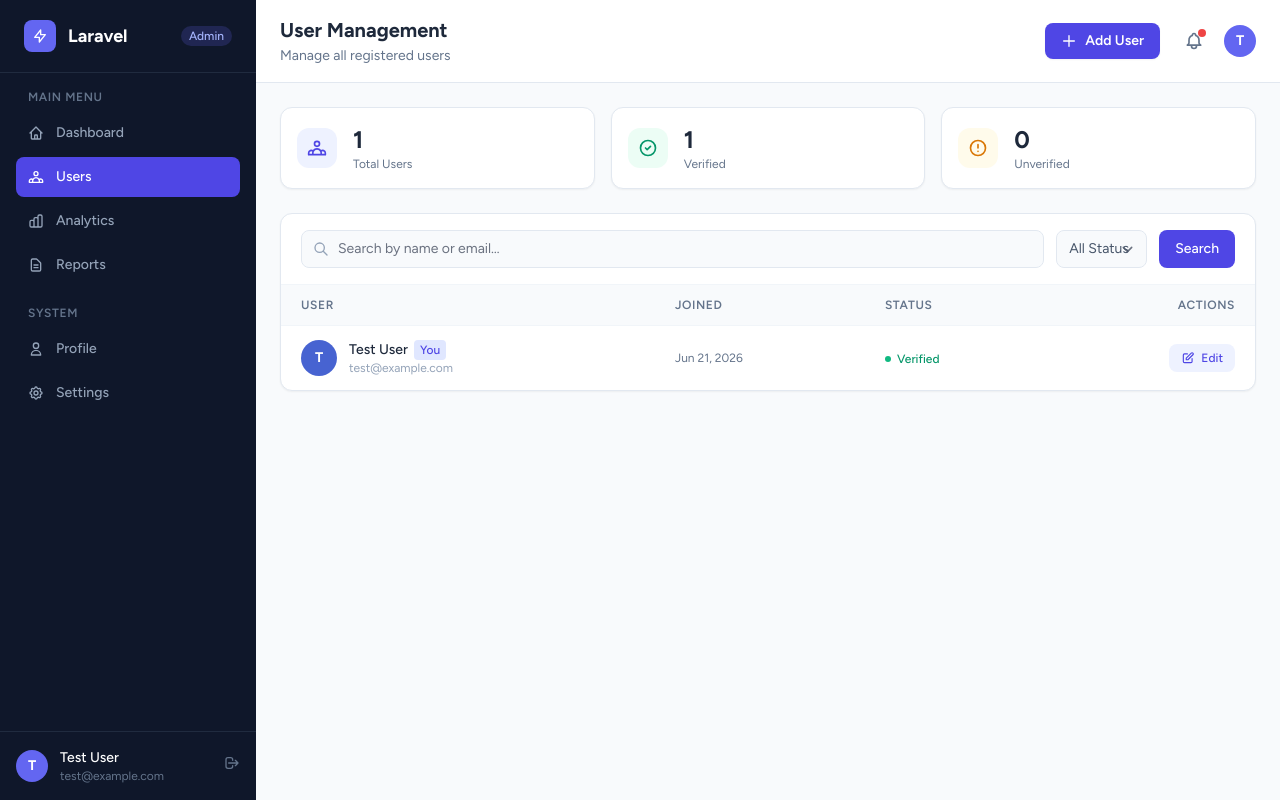
After one commit to safeerck/geni3, a Laravel app: page /admin/users in a window 1280 px wide. The commit adds this page. Run offline with Laravel 12, Linux system fonts and the light colour scheme; a user stored in the database is signed in; data comes from the database, SQL or seed files in the repository; style sheets or scripts are compiled from the project's sources.

Commit message:
Add a comprehensive user management system with full CRUD capabilities
Implement a new UserController with index, create, store, edit, update, and destroy methods, along with corresponding Blade views for managing users, and integrate it into the admin routes.

Replit-Commit-Author: Agent
Replit-Commit-Session-Id: 1f771965-bce1-43b9-b3dd-bd901438ada5
Replit-Commit-Checkpoint-Type: full_checkpoint
Replit-Commit-Event-Id: 54cde678-e35e-4120-9c9a-9958bc5d651b
Replit-Commit-Screenshot-Url: https://storage.googleapis.com/screenshot-production-us-central1/e3f67dda-bef8-4646-85fb-06e19cd4fa77/1f771965-bce1-43b9-b3dd-bd901438ada5/1fZYRye
Replit-Helium-Checkpoint-Created: true

```diff
--- /dev/null
+++ b/app/Http/Controllers/Admin/UserController.php
@@ -0,0 +1,101 @@
+<?php
+
+namespace App\Http\Controllers\Admin;
+
+use App\Http\Controllers\Controller;
+use App\Models\User;
+use Illuminate\Http\Request;
+use Illuminate\Support\Facades\Hash;
+use Illuminate\Validation\Rules;
+
+class UserController extends Controller
+{
+    public function index(Request $request)
+    {
+        $query = User::query();
+
+        if ($request->filled('search')) {
+            $query->where(function ($q) use ($request) {
+                $q->where('name', 'like', '%' . $request->search . '%')
+                  ->orWhere('email', 'like', '%' . $request->search . '%');
+            });
+        }
+
+        if ($request->filled('status')) {
+            if ($request->status === 'verified') {
+                $query->whereNotNull('email_verified_at');
+            } elseif ($request->status === 'unverified') {
+                $query->whereNull('email_verified_at');
+            }
+        }
+
+        $users = $query->latest()->paginate(10)->withQueryString();
+        $total = User::count();
+        $verified = User::whereNotNull('email_verified_at')->count();
+
+        return view('admin.users.index', compact('users', 'total', 'verified'));
+    }
+
+    public function create()
+    {
+        return view('admin.users.create');
+    }
+
+    public function store(Request $request)
+    {
+        $request->validate([
+            'name'     => ['required', 'string', 'max:255'],
+            'email'    => ['required', 'string', 'email', 'max:255', 'unique:users'],
+            'password' => ['required', 'confirmed', Rules\Password::defaults()],
+        ]);
+
+        User::create([
+            'name'               => $request->name,
+            'email'              => $request->email,
+            'password'           => Hash::make($request->password),
+            'email_verified_at'  => $request->boolean('verified') ? now() : null,
+        ]);
+
+        return redirect()->route('admin.users.index')
+                         ->with('success', 'User created successfully.');
+    }
+
+    public function edit(User $user)
+    {
+        return view('admin.users.edit', compact('user'));
+    }
+
+    public function update(Request $request, User $user)
+    {
+        $request->validate([
+            'name'  => ['required', 'string', 'max:255'],
+            'email' => ['required', 'string', 'email', 'max:255', 'unique:users,email,' . $user->id],
+            'password' => ['nullable', 'confirmed', Rules\Password::defaults()],
+        ]);
+
+        $user->update([
+            'name'              => $request->name,
+            'email'             => $request->email,
+            'email_verified_at' => $request->boolean('verified') ? ($user->email_verified_at ?? now()) : null,
+        ]);
+
+        if ($request->filled('password')) {
+            $user->update(['password' => Hash::make($request->password)]);
+        }
+
+        return redirect()->route('admin.users.index')
+                         ->with('success', 'User updated successfully.');
+    }
+
+    public function destroy(User $user)
+    {
+        if ($user->id === auth()->id()) {
+            return back()->with('error', 'You cannot delete your own account.');
+        }
+
+        $user->delete();
+
+        return redirect()->route('admin.users.index')
+                         ->with('success', 'User deleted successfully.');
+    }
+}
--- /dev/null
+++ b/resources/views/admin/users/index.blade.php
@@ -0,0 +1,199 @@
+<x-app-layout>
+    <x-slot name="title">Users</x-slot>
+    <x-slot name="header">
+        <div class="flex items-center justify-between">
+            <div>
+                <h1 class="text-xl font-bold text-slate-800">User Management</h1>
+                <p class="text-sm text-slate-500 mt-0.5">Manage all registered users</p>
+            </div>
+            <a href="{{ route('admin.users.create') }}"
+               class="flex items-center gap-2 px-4 py-2 bg-indigo-600 hover:bg-indigo-700 text-white text-sm font-semibold rounded-lg transition shadow-sm">
+                <svg class="w-4 h-4" fill="none" viewBox="0 0 24 24" stroke="currentColor"><path stroke-linecap="round" stroke-linejoin="round" stroke-width="2" d="M12 4v16m8-8H4"/></svg>
+                Add User
+            </a>
+        </div>
+    </x-slot>
+
+    {{-- Flash messages --}}
+    @if (session('success'))
+        <div class="mb-5 flex items-center gap-3 bg-emerald-50 border border-emerald-200 text-emerald-700 px-4 py-3 rounded-lg text-sm">
+            <svg class="w-4 h-4 flex-shrink-0" fill="none" viewBox="0 0 24 24" stroke="currentColor"><path stroke-linecap="round" stroke-linejoin="round" stroke-width="2" d="M5 13l4 4L19 7"/></svg>
+            {{ session('success') }}
+        </div>
+    @endif
+    @if (session('error'))
+        <div class="mb-5 flex items-center gap-3 bg-red-50 border border-red-200 text-red-700 px-4 py-3 rounded-lg text-sm">
+            <svg class="w-4 h-4 flex-shrink-0" fill="none" viewBox="0 0 24 24" stroke="currentColor"><path stroke-linecap="round" stroke-linejoin="round" stroke-width="2" d="M6 18L18 6M6 6l12 12"/></svg>
+            {{ session('error') }}
+        </div>
+    @endif
+
+    {{-- Stats row --}}
+    <div class="grid grid-cols-1 sm:grid-cols-3 gap-4 mb-6">
+        <div class="bg-white rounded-xl border border-slate-200 shadow-sm p-4 flex items-center gap-4">
+            <div class="w-10 h-10 bg-indigo-50 rounded-xl flex items-center justify-center flex-shrink-0">
+                <svg class="w-5 h-5 text-indigo-600" fill="none" viewBox="0 0 24 24" stroke="currentColor"><path stroke-linecap="round" stroke-linejoin="round" stroke-width="2" d="M17 20h5v-2a3 3 0 00-5.356-1.857M17 20H7m10 0v-2c0-.656-.126-1.283-.356-1.857M7 20H2v-2a3 3 0 015.356-1.857M7 20v-2c0-.656.126-1.283.356-1.857m0 0a5.002 5.002 0 019.288 0M15 7a3 3 0 11-6 0 3 3 0 016 0z"/></svg>
+            </div>
+            <div>
+                <p class="text-2xl font-bold text-slate-800">{{ $total }}</p>
+                <p class="text-xs text-slate-500">Total Users</p>
+            </div>
+        </div>
+        <div class="bg-white rounded-xl border border-slate-200 shadow-sm p-4 flex items-center gap-4">
+            <div class="w-10 h-10 bg-emerald-50 rounded-xl flex items-center justify-center flex-shrink-0">
+                <svg class="w-5 h-5 text-emerald-600" fill="none" viewBox="0 0 24 24" stroke="currentColor"><path stroke-linecap="round" stroke-linejoin="round" stroke-width="2" d="M9 12l2 2 4-4m6 2a9 9 0 11-18 0 9 9 0 0118 0z"/></svg>
+            </div>
+            <div>
+                <p class="text-2xl font-bold text-slate-800">{{ $verified }}</p>
+                <p class="text-xs text-slate-500">Verified</p>
+            </div>
+        </div>
+        <div class="bg-white rounded-xl border border-slate-200 shadow-sm p-4 flex items-center gap-4">
+            <div class="w-10 h-10 bg-amber-50 rounded-xl flex items-center justify-center flex-shrink-0">
+                <svg class="w-5 h-5 text-amber-600" fill="none" viewBox="0 0 24 24" stroke="currentColor"><path stroke-linecap="round" stroke-linejoin="round" stroke-width="2" d="M12 8v4m0 4h.01M21 12a9 9 0 11-18 0 9 9 0 0118 0z"/></svg>
+            </div>
+            <div>
+                <p class="text-2xl font-bold text-slate-800">{{ $total - $verified }}</p>
+                <p class="text-xs text-slate-500">Unverified</p>
+            </div>
+        </div>
+    </div>
+
+    {{-- Table card --}}
+    <div class="bg-white rounded-xl border border-slate-200 shadow-sm overflow-hidden">
+        {{-- Search & filter bar --}}
+        <div class="px-5 py-4 border-b border-slate-100">
+            <form method="GET" action="{{ route('admin.users.index') }}" class="flex flex-col sm:flex-row gap-3">
+                <div class="relative flex-1">
+                    <svg class="absolute left-3 top-1/2 -translate-y-1/2 w-4 h-4 text-slate-400" fill="none" viewBox="0 0 24 24" stroke="currentColor"><path stroke-linecap="round" stroke-linejoin="round" stroke-width="2" d="M21 21l-6-6m2-5a7 7 0 11-14 0 7 7 0 0114 0z"/></svg>
+                    <input type="text" name="search" value="{{ request('search') }}" placeholder="Search by name or email…"
+                        class="w-full pl-9 pr-4 py-2 text-sm border border-slate-200 rounded-lg focus:outline-none focus:ring-2 focus:ring-indigo-500 focus:border-transparent bg-slate-50" />
+                </div>
+                <select name="status" class="px-3 py-2 text-sm border border-slate-200 rounded-lg focus:outline-none focus:ring-2 focus:ring-indigo-500 bg-slate-50 text-slate-600">
+                    <option value="">All Status</option>
+                    <option value="verified"   {{ request('status') === 'verified'   ? 'selected' : '' }}>Verified</option>
+                    <option value="unverified" {{ request('status') === 'unverified' ? 'selected' : '' }}>Unverified</option>
+                </select>
+                <button type="submit" class="px-4 py-2 bg-indigo-600 hover:bg-indigo-700 text-white text-sm font-medium rounded-lg transition">
+                    Search
+                </button>
+                @if(request('search') || request('status'))
+                    <a href="{{ route('admin.users.index') }}" class="px-4 py-2 border border-slate-200 text-slate-600 hover:bg-slate-50 text-sm font-medium rounded-lg transition">
+                        Clear
+                    </a>
+                @endif
+            </form>
+        </div>
+
+        {{-- Table --}}
+        <div class="overflow-x-auto">
+            <table class="w-full text-sm">
+                <thead>
+                    <tr class="bg-slate-50 border-b border-slate-100">
+                        <th class="text-left text-xs font-semibold text-slate-500 px-5 py-3 uppercase tracking-wider">User</th>
+                        <th class="text-left text-xs font-semibold text-slate-500 px-5 py-3 uppercase tracking-wider hidden sm:table-cell">Joined</th>
+                        <th class="text-left text-xs font-semibold text-slate-500 px-5 py-3 uppercase tracking-wider">Status</th>
+                        <th class="text-right text-xs font-semibold text-slate-500 px-5 py-3 uppercase tracking-wider">Actions</th>
+                    </tr>
+                </thead>
+                <tbody class="divide-y divide-slate-100">
+                    @forelse ($users as $user)
+                    <tr class="hover:bg-slate-50 transition-colors group">
+                        <td class="px-5 py-3.5">
+                            <div class="flex items-center gap-3">
+                                <div class="w-9 h-9 rounded-full flex items-center justify-center text-white text-sm font-bold flex-shrink-0"
+                                     style="background-color: hsl({{ (ord($user->name[0]) * 37) % 360 }}, 60%, 55%)">
+                                    {{ strtoupper(substr($user->name, 0, 1)) }}
+                                </div>
+                                <div>
+                                    <p class="font-medium text-slate-800 flex items-center gap-1.5">
+                                        {{ $user->name }}
+                                        @if($user->id === auth()->id())
+                                            <span class="text-xs bg-indigo-100 text-indigo-600 px-1.5 py-0.5 rounded font-medium">You</span>
+                                        @endif
+                                    </p>
+                                    <p class="text-xs text-slate-400">{{ $user->email }}</p>
+                                </div>
+                            </div>
+                        </td>
+                        <td class="px-5 py-3.5 text-slate-500 text-xs hidden sm:table-cell">
+                            {{ $user->created_at->format('M j, Y') }}
+                        </td>
+                        <td class="px-5 py-3.5">
+                            @if($user->email_verified_at)
+                                <span class="inline-flex items-center gap-1.5 text-xs font-medium text-emerald-600">
+                                    <span class="w-1.5 h-1.5 rounded-full bg-emerald-500"></span> Verified
+                                </span>
+                            @else
+                                <span class="inline-flex items-center gap-1.5 text-xs font-medium text-amber-600">
+                                    <span class="w-1.5 h-1.5 rounded-full bg-amber-400"></span> Unverified
+                                </span>
+                            @endif
+                        </td>
+                        <td class="px-5 py-3.5 text-right">
+                            <div class="flex items-center justify-end gap-2">
+                                <a href="{{ route('admin.users.edit', $user) }}"
+                                   class="inline-flex items-center gap-1.5 px-3 py-1.5 text-xs font-medium text-indigo-600 bg-indigo-50 hover:bg-indigo-100 rounded-lg transition">
+                                    <svg class="w-3.5 h-3.5" fill="none" viewBox="0 0 24 24" stroke="currentColor"><path stroke-linecap="round" stroke-linejoin="round" stroke-width="2" d="M11 5H6a2 2 0 00-2 2v11a2 2 0 002 2h11a2 2 0 002-2v-5m-1.414-9.414a2 2 0 112.828 2.828L11.828 15H9v-2.828l8.586-8.586z"/></svg>
+                                    Edit
+                                </a>
+                                @if($user->id !== auth()->id())
+                                <form method="POST" action="{{ route('admin.users.destroy', $user) }}"
+                                      onsubmit="return confirm('Are you sure you want to delete {{ addslashes($user->name) }}? This cannot be undone.')">
+                                    @csrf @method('DELETE')
+                                    <button type="submit"
+                                        class="inline-flex items-center gap-1.5 px-3 py-1.5 text-xs font-medium text-red-600 bg-red-50 hover:bg-red-100 rounded-lg transition">
+                                        <svg class="w-3.5 h-3.5" fill="none" viewBox="0 0 24 24" stroke="currentColor"><path stroke-linecap="round" stroke-linejoin="round" stroke-width="2" d="M19 7l-.867 12.142A2 2 0 0116.138 21H7.862a2 2 0 01-1.995-1.858L5 7m5 4v6m4-6v6m1-10V4a1 1 0 00-1-1h-4a1 1 0 00-1 1v3M4 7h16"/></svg>
+                                        Delete
+                                    </button>
+                                </form>
+                                @endif
+                            </div>
+                        </td>
+                    </tr>
+                    @empty
+                    <tr>
+                        <td colspan="4" class="px-5 py-16 text-center">
+                            <div class="flex flex-col items-center gap-3 text-slate-400">
+                                <svg class="w-10 h-10" fill="none" viewBox="0 0 24 24" stroke="currentColor"><path stroke-linecap="round" stroke-linejoin="round" stroke-width="1.5" d="M17 20h5v-2a3 3 0 00-5.356-1.857M17 20H7m10 0v-2c0-.656-.126-1.283-.356-1.857M7 20H2v-2a3 3 0 015.356-1.857M7 20v-2c0-.656.126-1.283.356-1.857m0 0a5.002 5.002 0 019.288 0M15 7a3 3 0 11-6 0 3 3 0 016 0z"/></svg>
+                                <p class="text-sm font-medium">No users found</p>
+                                <p class="text-xs">Try adjusting your search or filters</p>
+                            </div>
+                        </td>
+                    </tr>
+                    @endforelse
+                </tbody>
+            </table>
+        </div>
+
+        {{-- Pagination --}}
+        @if($users->hasPages())
+        <div class="px-5 py-4 border-t border-slate-100 flex flex-col sm:flex-row items-center justify-between gap-3">
+            <p class="text-xs text-slate-500">
+                Showing {{ $users->firstItem() }}–{{ $users->lastItem() }} of {{ $users->total() }} users
+            </p>
+            <div class="flex items-center gap-1">
+                @if($users->onFirstPage())
+                    <span class="px-3 py-1.5 text-xs text-slate-300 border border-slate-200 rounded-lg cursor-not-allowed">← Prev</span>
+                @else
+                    <a href="{{ $users->previousPageUrl() }}" class="px-3 py-1.5 text-xs text-slate-600 border border-slate-200 rounded-lg hover:bg-slate-50 transition">← Prev</a>
+                @endif
+
+                @foreach($users->getUrlRange(1, $users->lastPage()) as $page => $url)
+                    @if($page == $users->currentPage())
+                        <span class="px-3 py-1.5 text-xs font-semibold text-white bg-indigo-600 rounded-lg">{{ $page }}</span>
+                    @else
+                        <a href="{{ $url }}" class="px-3 py-1.5 text-xs text-slate-600 border border-slate-200 rounded-lg hover:bg-slate-50 transition">{{ $page }}</a>
+                    @endif
+                @endforeach
+
+                @if($users->hasMorePages())
+                    <a href="{{ $users->nextPageUrl() }}" class="px-3 py-1.5 text-xs text-slate-600 border border-slate-200 rounded-lg hover:bg-slate-50 transition">Next →</a>
+                @else
+                    <span class="px-3 py-1.5 text-xs text-slate-300 border border-slate-200 rounded-lg cursor-not-allowed">Next →</span>
+                @endif
+            </div>
+        </div>
+        @endif
+    </div>
+</x-app-layout>
--- a/resources/views/layouts/app.blade.php
+++ b/resources/views/layouts/app.blade.php
@@ -39,11 +39,11 @@
                     Dashboard
                 </a>
 
-                <a href="#"
-                   class="flex items-center gap-3 px-3 py-2.5 rounded-lg text-sm font-medium text-slate-400 hover:bg-slate-800 hover:text-white transition-colors">
+                <a href="{{ route('admin.users.index') }}"
+                   class="flex items-center gap-3 px-3 py-2.5 rounded-lg text-sm font-medium transition-colors
+                          {{ request()->routeIs('admin.users.*') ? 'bg-indigo-600 text-white' : 'text-slate-400 hover:bg-slate-800 hover:text-white' }}">
                     <svg class="w-4 h-4 flex-shrink-0" fill="none" viewBox="0 0 24 24" stroke="currentColor"><path stroke-linecap="round" stroke-linejoin="round" stroke-width="2" d="M17 20h5v-2a3 3 0 00-5.356-1.857M17 20H7m10 0v-2c0-.656-.126-1.283-.356-1.857M7 20H2v-2a3 3 0 015.356-1.857M7 20v-2c0-.656.126-1.283.356-1.857m0 0a5.002 5.002 0 019.288 0M15 7a3 3 0 11-6 0 3 3 0 016 0z"/></svg>
                     Users
-                    <span class="ml-auto bg-slate-700 text-slate-300 text-xs px-2 py-0.5 rounded-full">24</span>
                 </a>
 
                 <a href="#"
--- a/routes/web.php
+++ b/routes/web.php
@@ -1,5 +1,6 @@
 <?php
 
+use App\Http\Controllers\Admin\UserController;
 use App\Http\Controllers\ProfileController;
 use Illuminate\Support\Facades\Route;
 
@@ -11,6 +12,10 @@ Route::get('/dashboard', function () {
     return view('dashboard');
 })->middleware(['auth', 'verified'])->name('dashboard');
 
+Route::middleware(['auth'])->prefix('admin')->name('admin.')->group(function () {
+    Route::resource('users', UserController::class)->except(['show']);
+});
+
 Route::middleware('auth')->group(function () {
     Route::get('/profile', [ProfileController::class, 'edit'])->name('profile.edit');
     Route::patch('/profile', [ProfileController::class, 'update'])->name('profile.update');
```
Also changed, not shown: resources/views/admin/users/create.blade.php (added, +79 -0 lines), resources/views/admin/users/edit.blade.php (added, +121 -0 lines).
